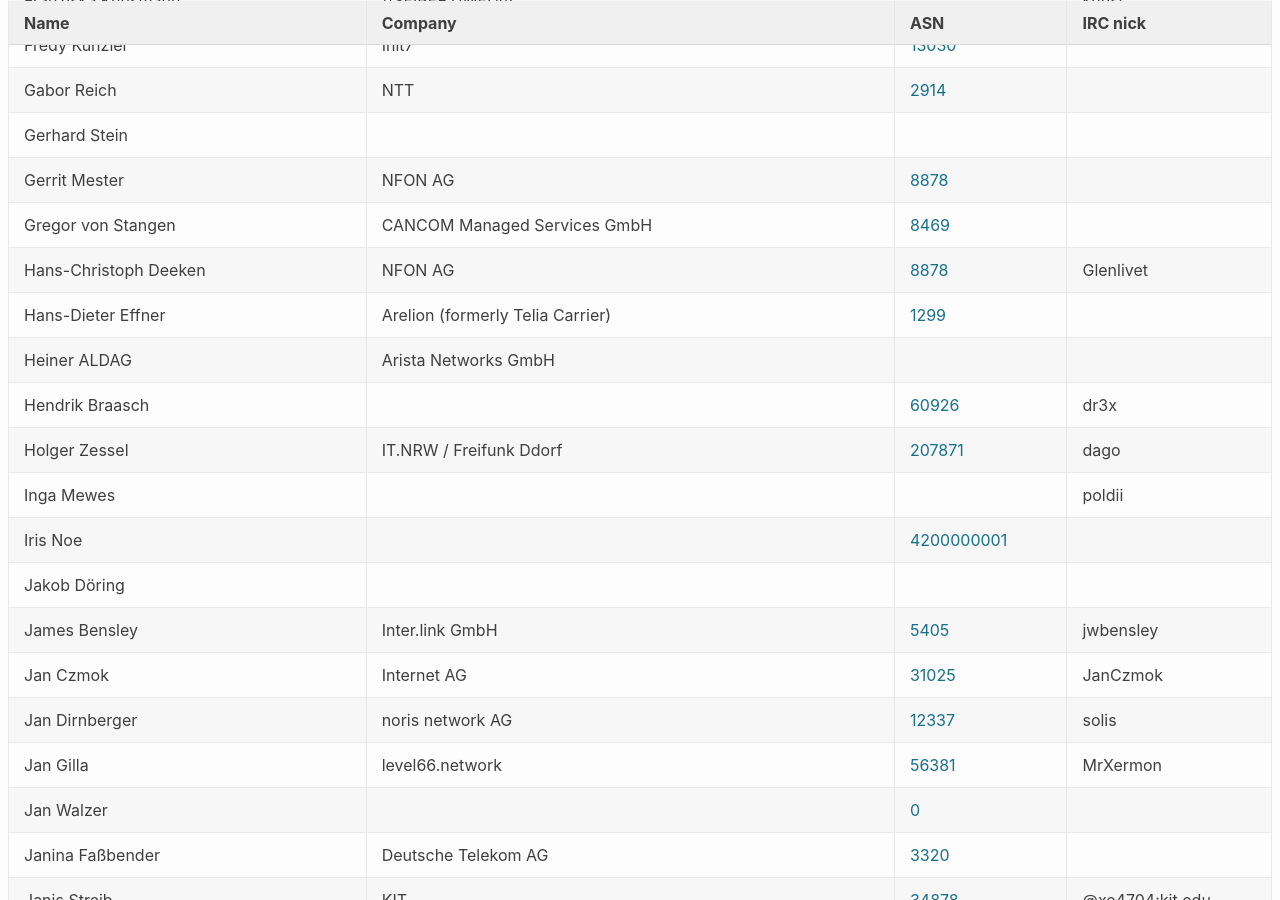
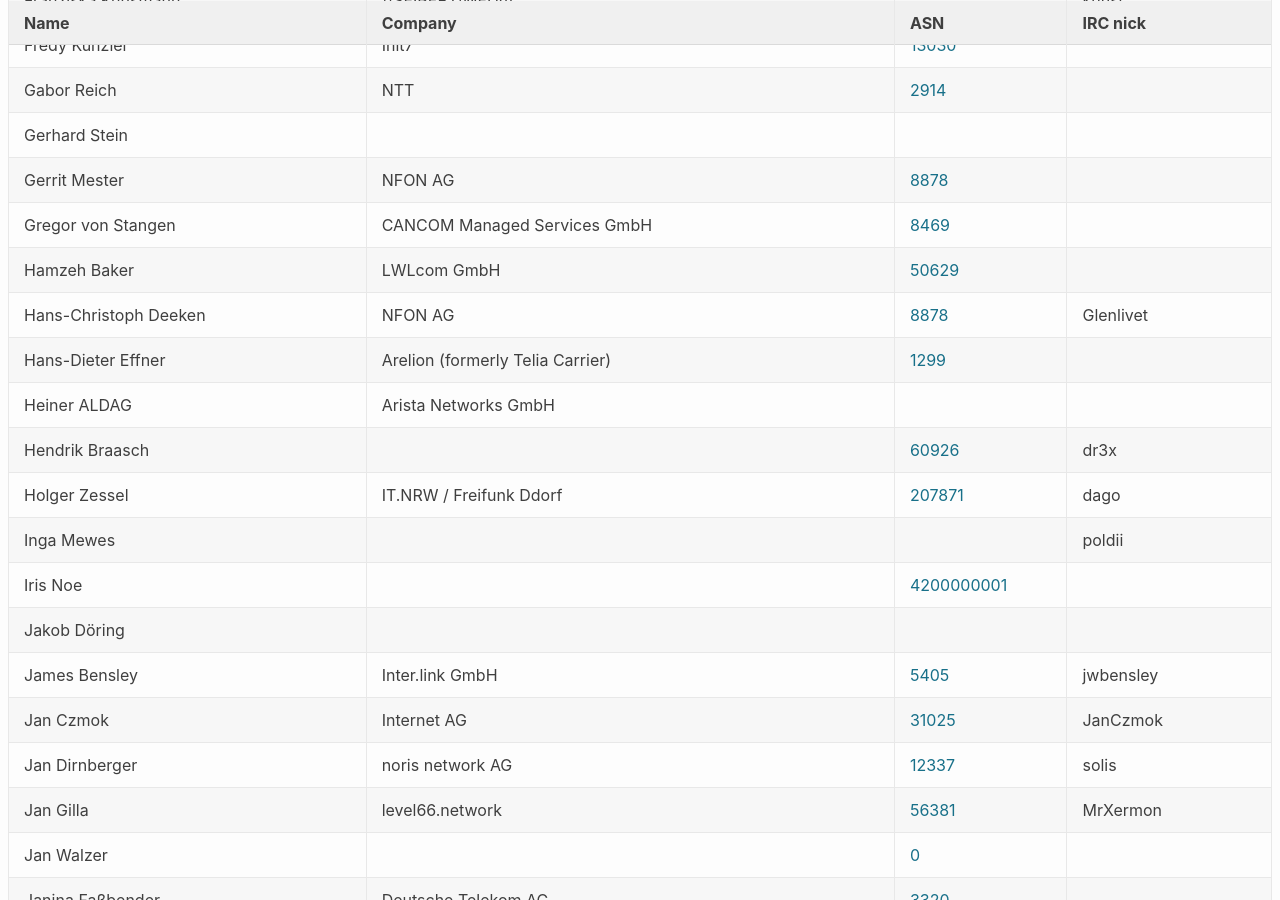
Before and after one commit to denog/pretix-attendeelist, a Jekyll site: the page built from denog14/index.md, in a window 1280 px wide and 900 px high, scrolled down 3394 px. Built offline with Jekyll 4.4.1, drawn with Linux system fonts in a browser that asks for light colours.

Commit message:
Latest data: Wed Oct 26 14:01:39 UTC 2022

```diff
--- a/_data/attendees_denog14_onsite.json
+++ b/_data/attendees_denog14_onsite.json
@@ -460,6 +460,12 @@
     "company": "CANCOM Managed Services GmbH",
     "irc": null,
     "asn": "8469"
+  },
+  {
+    "name": "Hamzeh Baker",
+    "company": "LWLcom GmbH",
+    "irc": null,
+    "asn": "50629"
   },
   {
     "name": "Hans-Christoph Deeken",
```
